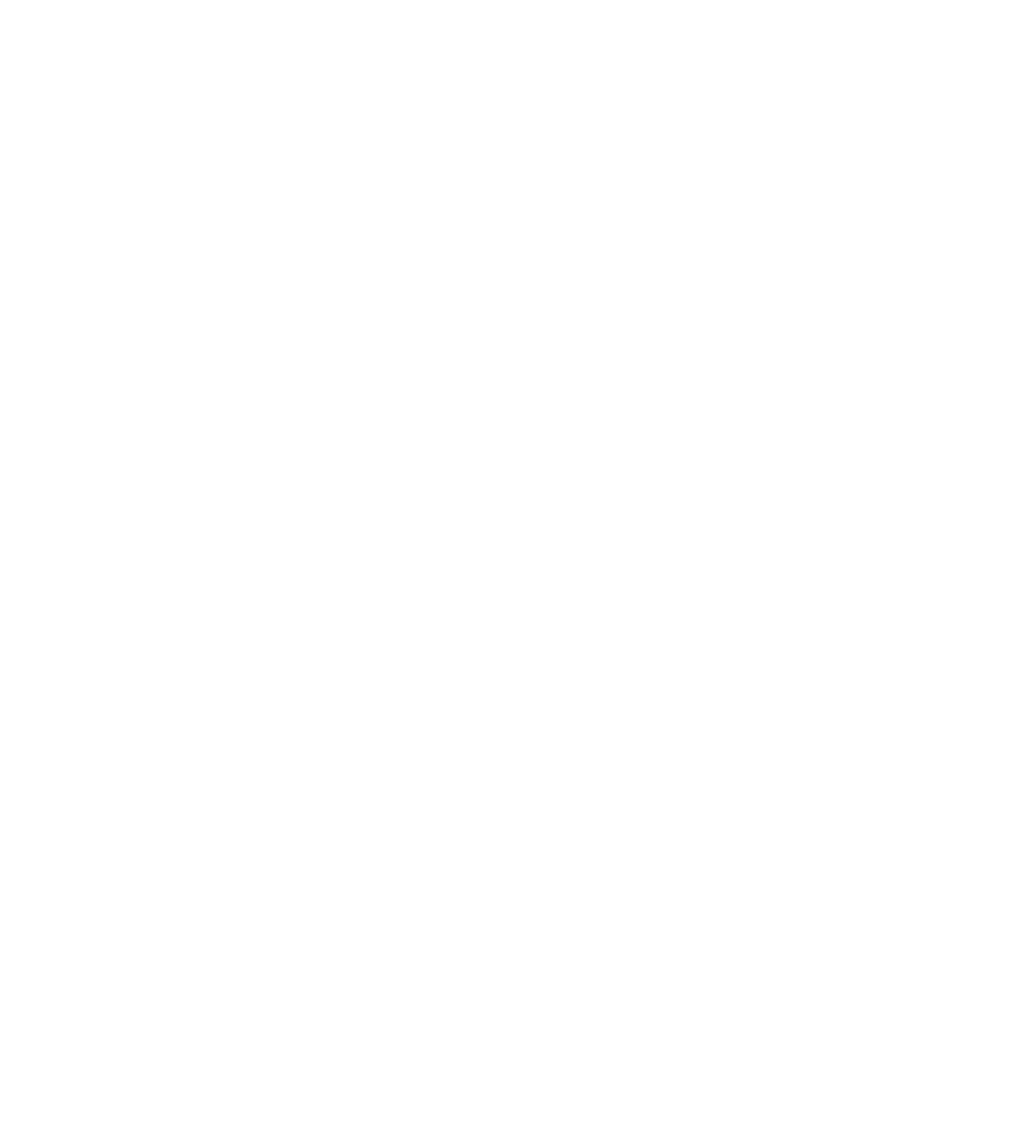
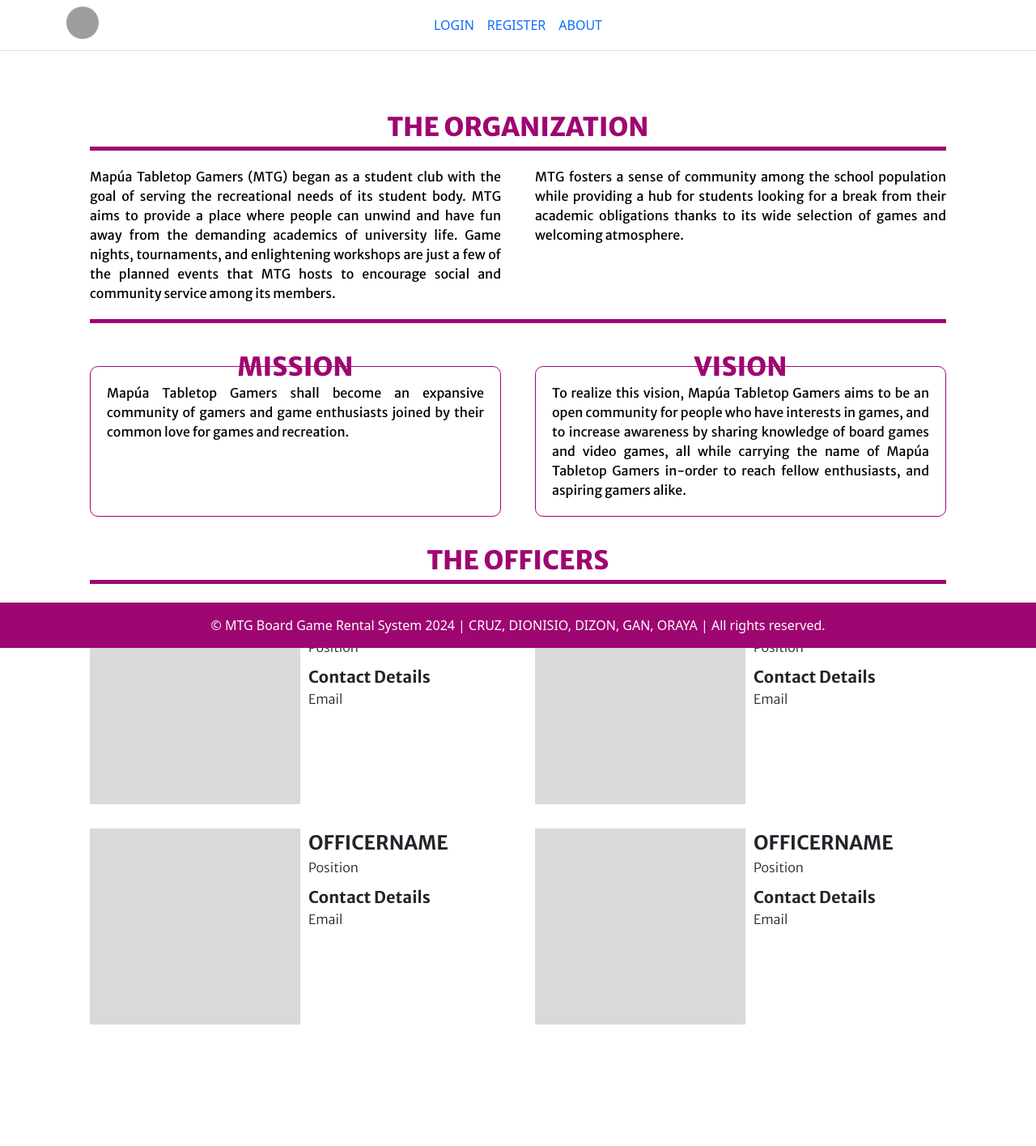
Before and after one commit to NR-Schools/CDDGO-FrontEnd, a PHP site: page /templates/about-us.php in a window 1280 px wide. Before the commit the page is empty. Shown: the whole page at 81% size. Before the commit the page ends 800 px from the top, so only its background shows below. Run offline with PHP 8.4, Linux system fonts and the light colour scheme; grey boxes are pictures that could not be loaded.

Commit message:
About-Us-FrontEnd-Finished

```diff
--- /dev/null
+++ b/css/about-us.css
@@ -0,0 +1,124 @@
+.main-container{
+    display: flex;
+    justify-content: center;
+    align-items: center;
+    padding-top: 70px;
+    padding-bottom: 150px;
+}
+
+.img-styling{
+    width: 260px;
+}
+
+.about-container{
+    display: flex;
+    flex-direction: column;
+    align-items: center;
+    width: 1058px;
+}
+
+.title-styling{
+    font-family: "Merriweather Sans", sans-serif;
+    font-weight: 800;
+    font-size: 32px;
+    color: #9e0671;
+    text-align: center;
+}
+
+.divider{
+    border-top-style: solid;
+    border-top-width: 5px;
+    border-color: #9e0671;
+    width: 100%;
+}
+
+.org-content-container{
+    display: grid;
+    grid-template-columns: 1fr 1fr;
+    column-gap:42px;
+    text-align: justify;
+    margin-top: 20px;
+    margin-bottom: 20px;
+}
+
+.content-styling{
+    font-family: "Merriweather Sans", sans-serif;
+    font-weight: 400;
+    font-size: 16px;
+    color: black;
+    text-align: justify;
+}
+
+
+.content-styling-mission{
+    font-family: "Merriweather Sans", sans-serif;
+    font-weight: 400;
+    font-size: 16px;
+    color: black;
+    text-align: justify;
+    border-color: #9e0671;
+    border-style: solid;
+    border-width: 1px;
+    padding: 20px;
+    border-radius: 10px;
+    margin-top: -25px;
+}
+
+.content-styling-vision{
+    font-family: "Merriweather Sans", sans-serif;
+    font-weight: 400;
+    font-size: 16px;
+    color: black;
+    text-align: justify;
+    border-color: #9e0671;
+    border-style: solid;
+    border-width: 1px;
+    padding: 20px;
+    border-radius: 10px;
+    margin-top: -25px;
+}
+
+.mission-vision-content{
+    display: grid;
+    grid-template-columns: 1fr 1fr;
+    column-gap: 42px;
+    margin-top: 30px;
+    margin-bottom: 30px;
+}
+
+.officer-container{
+    display: grid;
+    grid-template-columns: 1fr 1fr;
+    column-gap: 42px;
+    row-gap: 30px;
+    margin-top: 30px;
+}
+
+.officer-content{
+    display: grid;
+    grid-template-columns: 1fr 1fr;
+}
+
+.officer-name{
+    font-family: "Merriweather Sans", sans-serif;
+    font-weight: 700;
+    font-size: 24px;
+}
+
+.contact{
+    font-family: "Merriweather Sans", sans-serif;
+    font-weight: 700;
+    font-size: 20px;
+    margin-top: 10px;
+}
+
+.info{
+    font-family: "Merriweather Sans", sans-serif;
+    font-weight: 300;
+    font-size: 16px;
+
+}
+
+.officer-info{
+ margin-left: 10px;
+}
--- a/templates/about-us.php
+++ b/templates/about-us.php
@@ -1,11 +1,123 @@
+<?php
+    require_once($_SERVER['DOCUMENT_ROOT'] . "/guards/AuthGuard.php");
+?>
+
 <!DOCTYPE html>
 <html lang="en">
 <head>
     <meta charset="UTF-8">
     <meta name="viewport" content="width=device-width, initial-scale=1.0">
+    <link rel="stylesheet" href="../css/about-us.css">
+    <link rel="preconnect" href="https://fonts.googleapis.com">
+    <link rel="preconnect" href="https://fonts.gstatic.com" crossorigin>
+    <link href="https://fonts.googleapis.com/css2?family=Merriweather+Sans:ital,wght@0,300..800;1,300..800&display=swap"
+        rel="stylesheet">
     <title>MTG Board Game Rental System</title>
 </head>
 <body>
+    <?php
+        require_once $_SERVER['DOCUMENT_ROOT'] . "/components/header.php";
+        require_once $_SERVER['DOCUMENT_ROOT'] . "/components/footer.php";
+    ?>
+    <div class="main-container">
+        <div class="about-container">
+            <div class="title-styling">
+                THE ORGANIZATION
+            </div>
+            <div class="divider"></div>
+            <div class="org-content-container">
+                <div class="content-styling">
+                    Mapúa Tabletop Gamers (MTG) began as a student club with the goal of serving the recreational needs of its student body. MTG aims to provide a place where people can unwind and have fun away from the demanding academics of university life. Game nights, tournaments, and enlightening workshops are just a few of the planned events that MTG hosts to encourage social and community service among its members.
+                </div>
+                <div class="content-styling">
+                MTG fosters a sense of community among the school population while providing a hub for students looking for a break from their academic obligations thanks to its wide selection of games and welcoming atmosphere.
+                </div>
+            </div>
+            <div class="divider"></div>
+            <div class="mission-vision-content">
+                <div class="title-styling">
+                    MISSION
+                </div>
+                <div class="title-styling">
+                    VISION
+                </div>
+                <div class="content-styling-mission">
+                    Mapúa Tabletop Gamers shall become an expansive community of gamers and game enthusiasts joined by their common love for games and recreation.
+                </div>
+                <div class="content-styling-vision">
+                    To realize this vision, Mapúa Tabletop Gamers aims to be an open community for people who have interests in games, and to increase awareness by sharing knowledge of board games and video games, all while carrying the name of Mapúa Tabletop Gamers in-order to reach fellow enthusiasts, and aspiring gamers alike.
+                </div>
+            </div>
+            <div class="title-styling">THE OFFICERS</div>
+            <div class="divider"></div>
+            <div class="officer-container">
+                <div class="officer-content">
+                    <div>
+                        <img class="img-styling" src="../assets/img-placeholder.png" alt="">
+                    </div>
+                    <div class="officer-info">
+                        <div class="officer-name">
+                            OFFICERNAME
+                        </div>
+                        <div class="info">Position</div>
+                        <div class="contact">
+                            Contact Details
+                        </div>
+                        <div class="info">Email</div>
+                    </div>
+                </div>
+
+                <div class="officer-content">
+                    <div>
+                        <img class="img-styling" src="../assets/img-placeholder.png" alt="">
+                    </div>
+                    <div class="officer-info">
+                        <div class="officer-name">
+                            OFFICERNAME
+                        </div>
+                        <div class="info">Position</div>
+                        <div class="contact">
+                            Contact Details
+                        </div>
+                        <div class="info">Email</div>
+                    </div>
+                </div>
+
+                <div class="officer-content">
+                    <div>
+                        <img class="img-styling" src="../assets/img-placeholder.png" alt="">
+                    </div>
+                    <div class="officer-info">
+                        <div class="officer-name">
+                            OFFICERNAME
+                        </div>
+                        <div class="info">Position</div>
+                        <div class="contact">
+                            Contact Details
+                        </div>
+                        <div class="info">Email</div>
+                    </div>
+                </div>
+
+                <div class="officer-content">
+                    <div>
+                        <img class="img-styling" src="../assets/img-placeholder.png" alt="">
+                    </div>
+                    <div class="officer-info">
+                        <div class="officer-name">
+                            OFFICERNAME
+                        </div>
+                        <div class="info">Position</div>
+                        <div class="contact">
+                            Contact Details
+                        </div>
+                        <div class="info">Email</div>
+                    </div>
+                </div>
+            </div>
+        </div>
+
+    </div>
 
 </body>
 </html>
```
Also changed, not shown: assets/img-placeholder.png (added).
